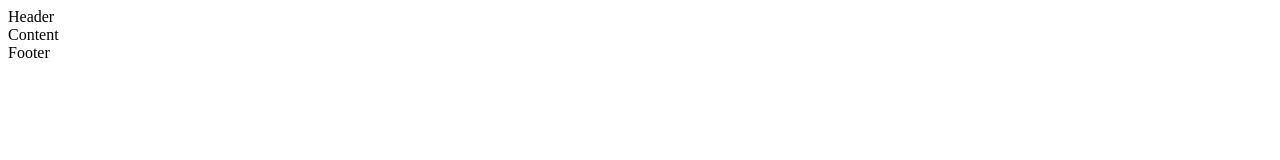
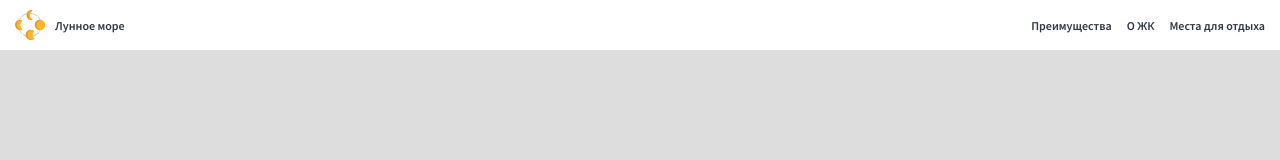
Before and after one commit to ikoriza/layout-designer-project-lvl1, a plain HTML site: page index.html in a window 1280 px wide. Drawn offline with Linux system fonts and the light colour scheme.

Commit message:
add header

```diff
--- a/index.html
+++ b/index.html
@@ -1,16 +1,30 @@
 <!DOCTYPE html>
 <html lang="ru">
+
 <head>
     <meta charset="UTF-8">
     <meta name="viewport" content="width=device-width, initial-scale=1.0">
     <meta http-equiv="X-UA-Compatible" content="ie=edge">
     <title>ЖК «Лунное море» — ikoriza</title>
 
+    <link href="https://fonts.googleapis.com/css?family=Source+Sans+Pro:400,600&display=swap&subset=cyrillic"
+        rel="stylesheet">
     <link rel="stylesheet" href="styles/style.css">
 </head>
+
 <body>
     <header>
-        Header
+        <nav class="flex-container">
+            <div class="flex-container">
+                <img class="mr-10" src="images/logo.svg" width="30" height="30" alt="Логотип ЖК «Лунное море»">
+                <span>Лунное море</span>
+            </div>
+            <ul class="nav-list flex-container">
+                <li><a href="#features">Преимущества</a></li>
+                <li><a href="#about">О ЖК</a></li>
+                <li><a href="#places">Места для отдыха</a></li>
+            </ul>
+        </nav>
     </header>
     <main>
         Content
@@ -19,4 +33,5 @@
         Footer
     </footer>
 </body>
+
 </html>
--- a/styles/style.css
+++ b/styles/style.css
@@ -0,0 +1,54 @@
+body {
+  margin: 0;
+  padding: 0;
+  /* Temporary min-height for fixed header testing */
+  min-height: 150vh;
+  background-color: #ddd;
+  color: #2e3745;
+  font-family: "Source Sans Pro", sans-serif;
+}
+
+.flex-container {
+  display: flex;
+  align-items: center;
+}
+
+.mr-10 {
+  margin-right: 10px;
+}
+
+header {
+  position: fixed;
+  left: 0;
+  top: 0;
+  right: 0;
+  padding: 10px 15px;
+  background-color: #fff;
+  font-weight: 600;
+  font-size: 12px;
+}
+
+nav {
+  justify-content: space-between;
+}
+
+nav ul {
+  margin: 0;
+  padding: 0;
+  list-style: none;
+}
+
+nav li:not(:first-child) {
+  margin-left: 15px;
+}
+
+nav a {
+  text-decoration: none;
+  color: #2e3745;
+  border-bottom: 1px solid transparent;
+}
+
+nav a:hover {
+  border-bottom-color: #2e3745;
+  transition: border-color 0.5s;
+}
```
